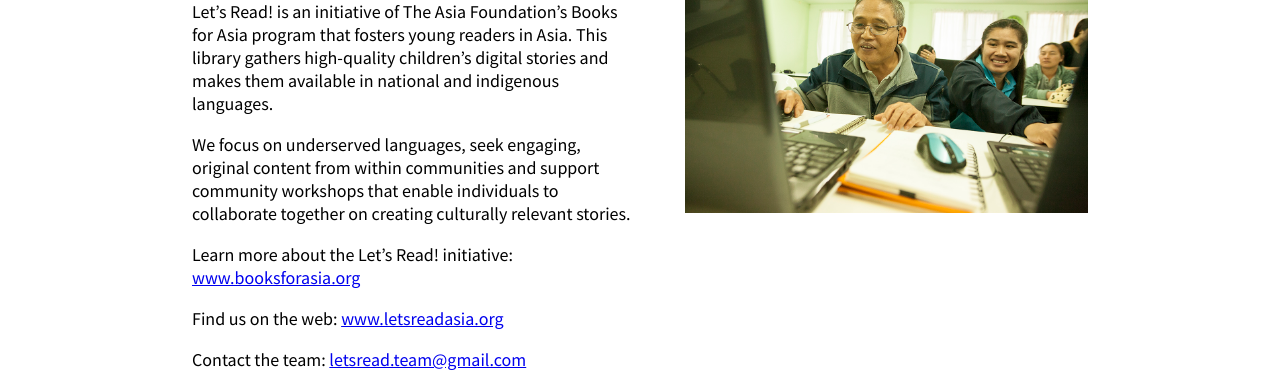
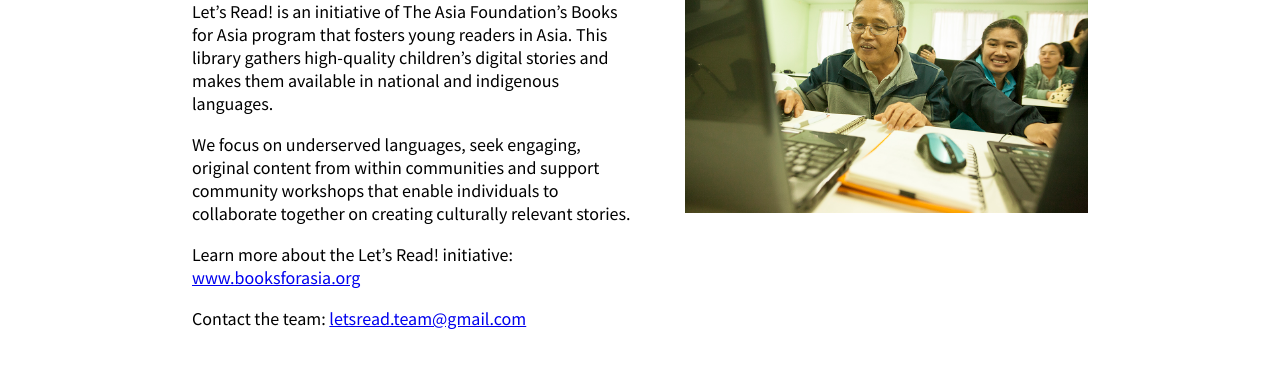
Before and after one commit to benloks/benloks.github.io, a plain HTML site: page aboutpage/index.html in a window 1280 px wide. Shown: the part 506-895 px from the top of the page. After the commit the page ends 854 px from the top, so only its background shows below. Drawn offline with Linux system fonts and the light colour scheme.

Commit message:
rm website link

```diff
--- a/aboutpage/index.html
+++ b/aboutpage/index.html
@@ -31,7 +31,6 @@
           <a href=''><img alt='Get it on Google Play' src='https://play.google.com/intl/en_us/badges/images/generic/en_badge_web_generic.png'/></a>
         </div> -->
         <p>Learn more about the Let’s Read! initiative: <a href="//www.booksforasia.org">www.booksforasia.org</a></p>
-        <p> Find us on the web: <a href="//www.letsreadasia.org">www.letsreadasia.org</a></p>
         <p> Contact the team: <a href="mailto:letsread.team@gmail.com">letsread.team@gmail.com</a></p>
       </div>
       <div class="side-image">
```
